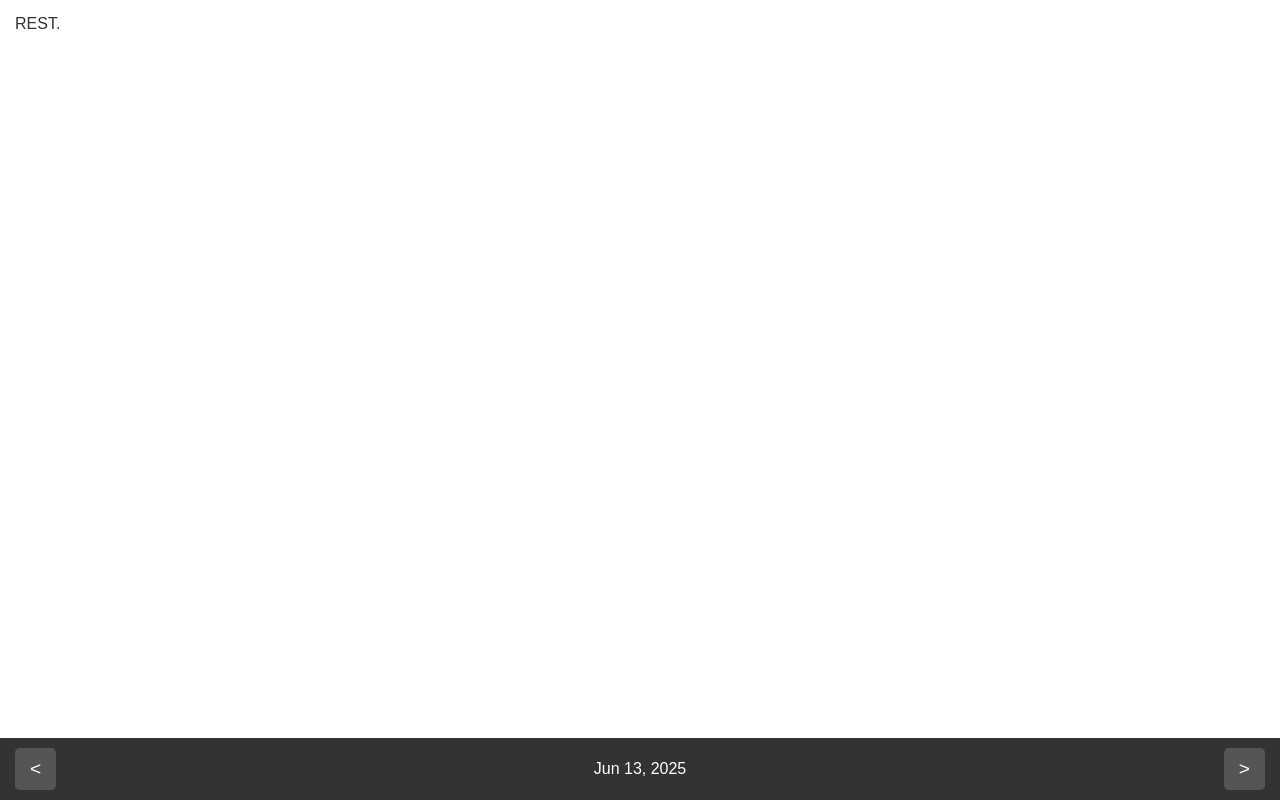
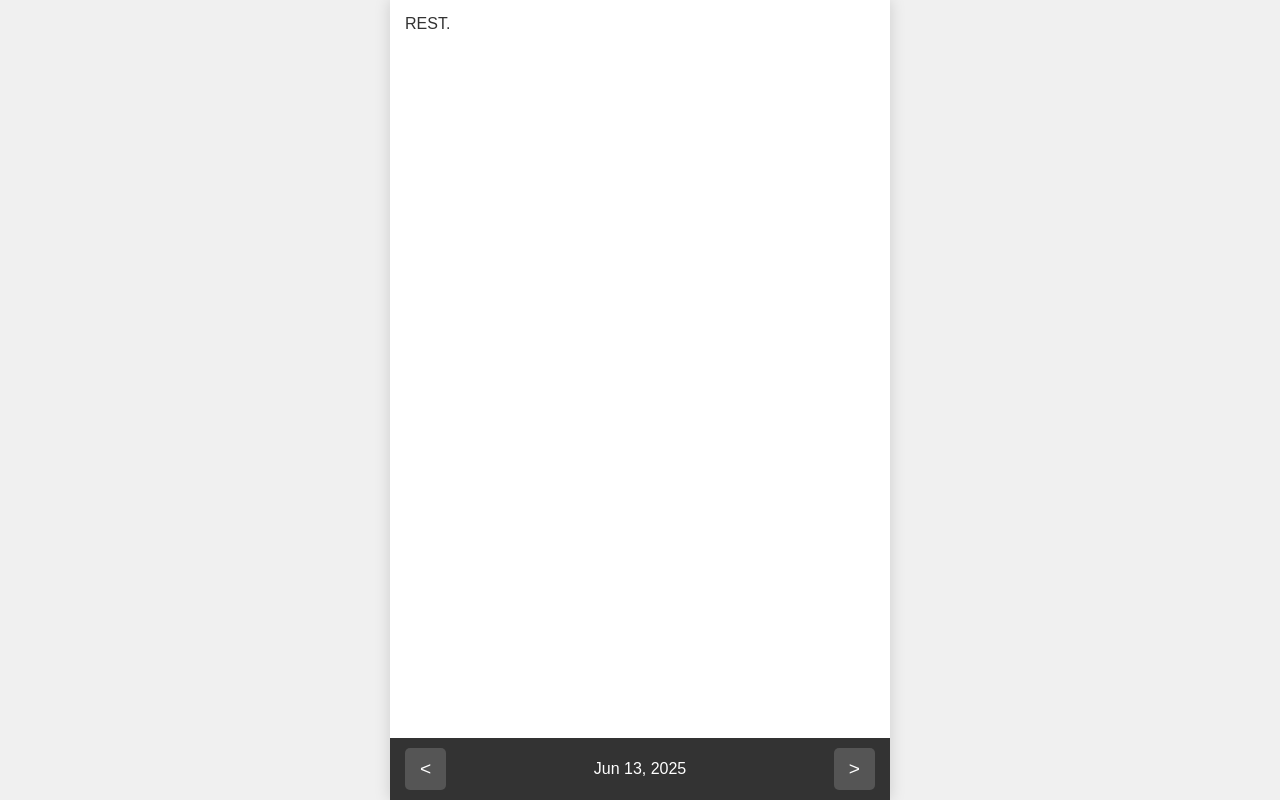
Before and after one commit to gfleming1992/FitnessApp, a plain HTML site: page index.html in a window 1280 px wide. Drawn offline with Linux system fonts and the light colour scheme.

Commit message:
updated to have a max width

```diff
--- a/style.css
+++ b/style.css
@@ -6,19 +6,21 @@ body, html {
     color: #333;
     width: 100vw; /* Full viewport width */
     height: 100vh; /* Full viewport height */
-    display: flex; /* Keep flex for app-container centering if needed, or remove if app-container is also full screen */
-    /* Remove justify-content and align-items if app-container is to fill screen directly */
+    display: flex;
+    justify-content: center; /* Center .app-container horizontally */
+    align-items: center; /* Center .app-container vertically */
 }
 
 .app-container {
-    width: 100%; /* Full width of parent (body) */
-    height: 100%; /* Full height of parent (body) */
+    width: 100%; /* Takes full width available, up to max-width */
+    max-width: 500px; /* Maximum width of the app container */
+    height: 100%; /* Takes full height available (100vh from body) */
     background-color: #fff;
-    /* border-radius: 10px; */ /* Remove if it doesn't make sense for full screen */
-    /* box-shadow: 0 0 10px rgba(0,0,0,0.1); */ /* Remove if it doesn't make sense for full screen */
     display: flex;
     flex-direction: column;
-    overflow: hidden; /* Prevents content from overflowing the rounded corners */
+    overflow: hidden; /* Prevents content from overflowing */
+    box-shadow: 0 0 15px rgba(0,0,0,0.15); /* Optional: add shadow for better appearance when not full-width */
+    /* border-radius: 10px; */ /* Optional: can be added if desired */
 }
 
 .main-content {
```
